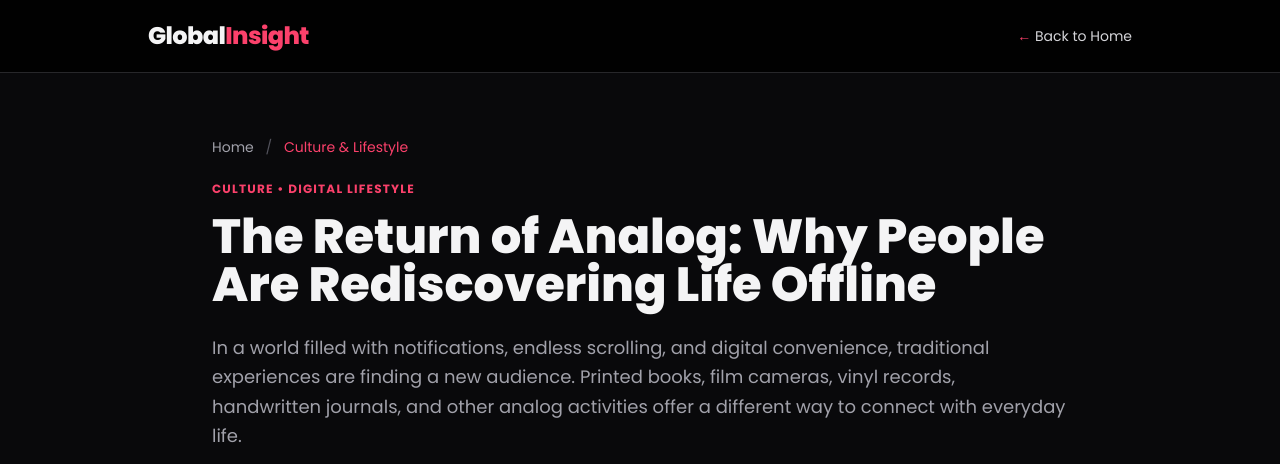
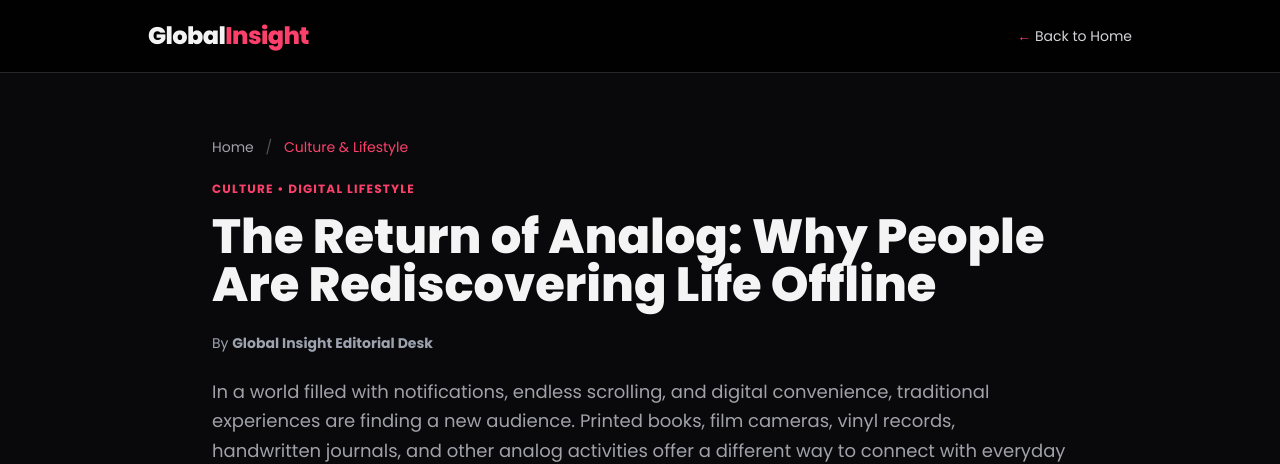
Before and after one commit to maqibkhan2006-cyber/STill, a plain HTML site: page articles/return-of-analog.html in a window 1280 px wide. Shown: the top 464 px of the page. Drawn offline with nearby package versions, Linux system fonts and the light colour scheme.

Commit message:
Add clear editorial byline and author metadata

```diff
--- a/articles/return-of-analog.html
+++ b/articles/return-of-analog.html
@@ -7,6 +7,7 @@
 
   <title>The Return of Analog: Why People Are Rediscovering Life Offline | Global Insight</title>
   <meta name="description" content="Discover why analog photography, printed books, vinyl records, and offline hobbies are attracting renewed interest in a digital-first world.">
+  <meta name="author" content="Global Insight Editorial Desk">
   <meta name="robots" content="index, follow">
   <link rel="canonical" href="https://globalinsightsaqib.vercel.app/articles/return-of-analog.html">
 
@@ -68,6 +69,7 @@
       <h1 class="text-3xl md:text-5xl font-extrabold leading-tight mb-6">
         The Return of Analog: Why People Are Rediscovering Life Offline
       </h1>
+    <p class="text-sm text-gray-400 mb-6">By <strong>Global Insight Editorial Desk</strong></p>
 
       <p class="text-zinc-400 text-lg leading-relaxed mb-8">
         In a world filled with notifications, endless scrolling, and digital convenience,
```
